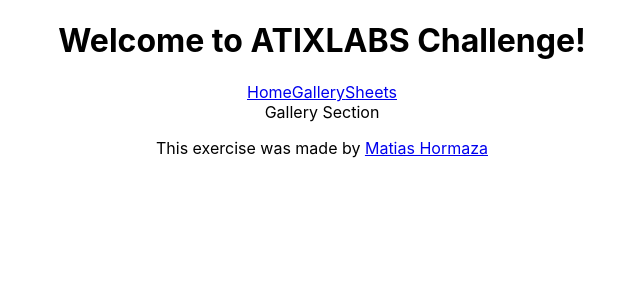
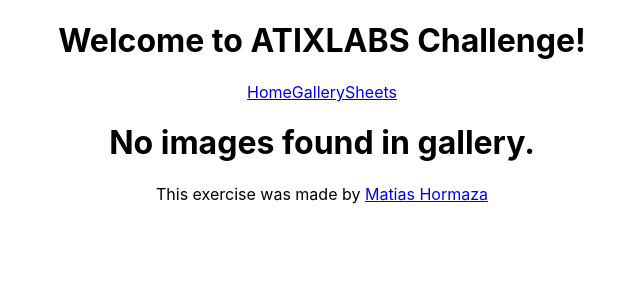
Before and after one commit to hormaza/atixlab-challenge, a React (Create React App) app: page /images in a window 1280 px wide. Shown: the top 300 px of the page, without its empty margins (318-958 px from the left). Built offline with nearby package versions, Linux system fonts and the light colour scheme; the HTML template or start-up script is replaced by a standard one.

Commit message:
Add image gallery logic

```diff
--- a/src/components/Gallery.js
+++ b/src/components/Gallery.js
@@ -1,9 +1,14 @@
 import React from "react";
 
 function Gallery() {
+  const images = JSON.parse(localStorage.getItem("images") || "[]");
   return (
     <div>
-      <div>Gallery Section</div>
+      {!!images.length ? (
+        images.map((img, i) => <img key={"image_" + i} src={img} />)
+      ) : (
+        <h1>No images found in gallery.</h1>
+      )}
     </div>
   );
 }
```
